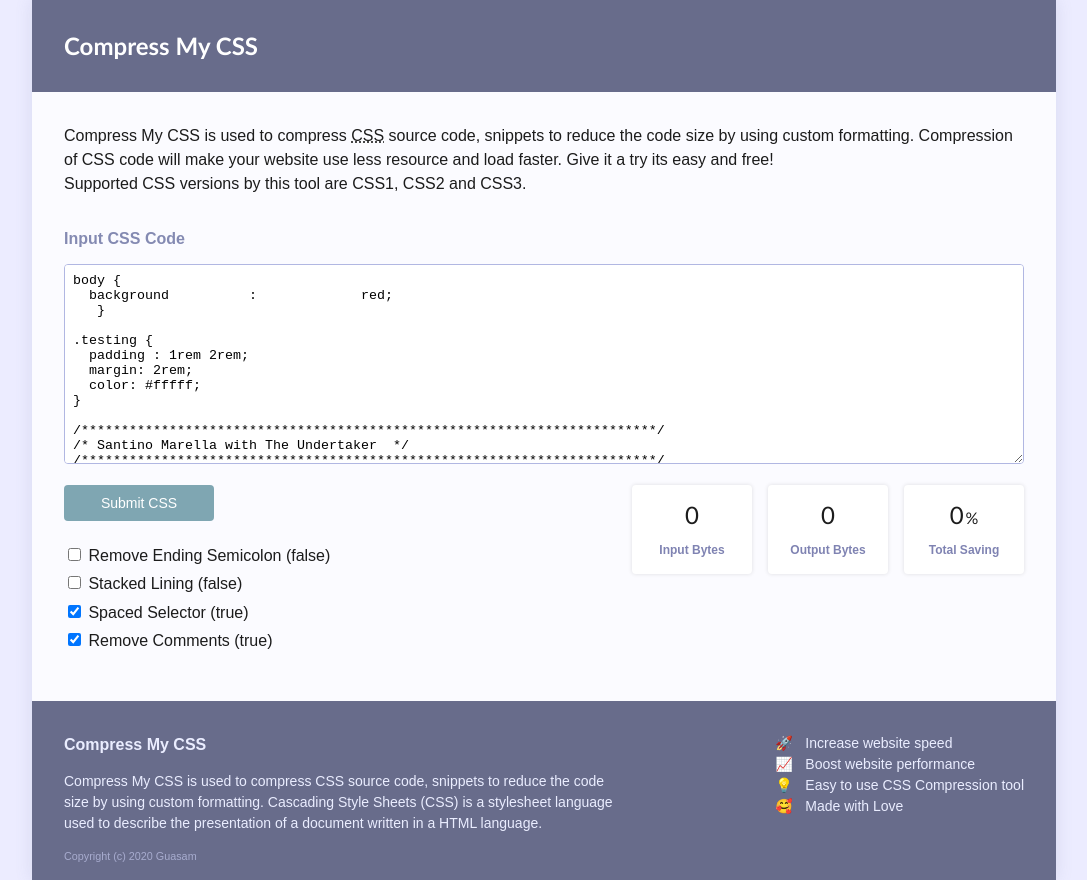
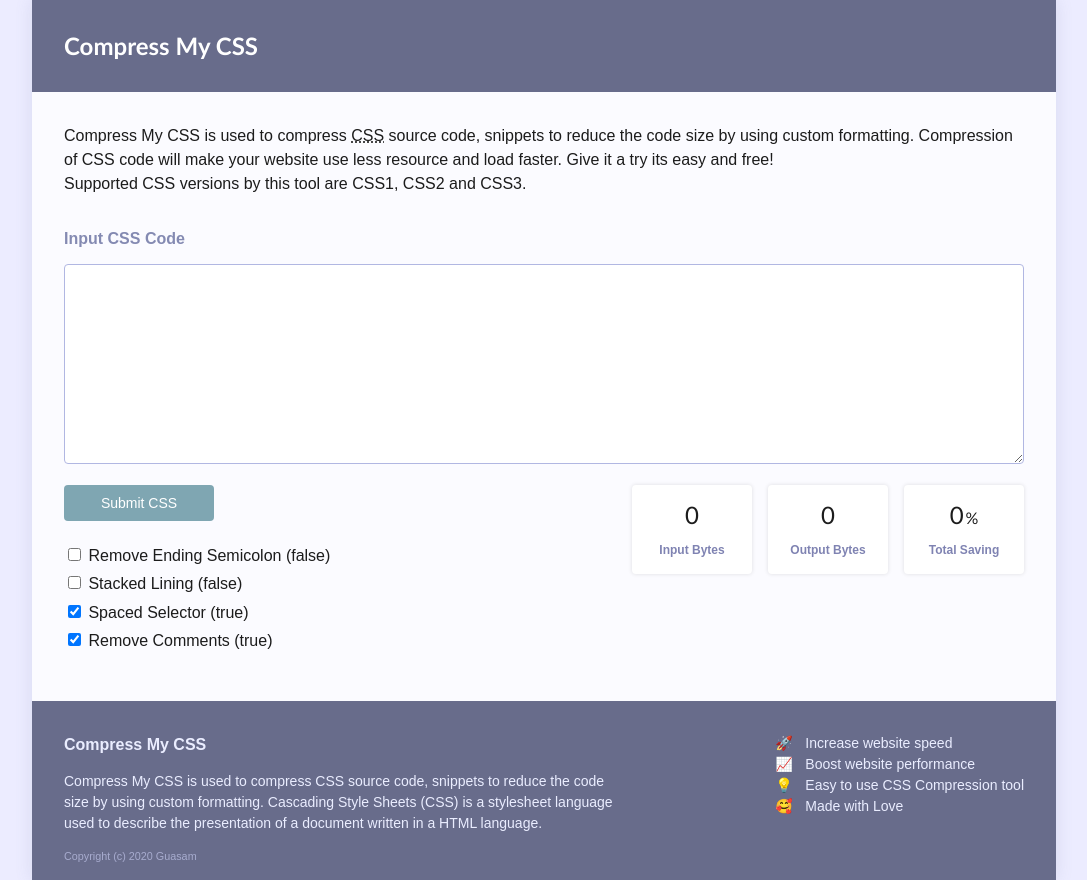
Before and after one commit to guasam/compress-my-css, a Vue app: page / in a window 1280 px wide. Shown: the whole page, without its empty margins (96-1183 px from the left). Built offline with nearby package versions, Linux system fonts and the light colour scheme.

Commit message:
remove sample usage

```diff
--- a/src/App.vue
+++ b/src/App.vue
@@ -58,7 +58,7 @@
 </template>
 
 <script>
-import { sampleInputCss } from "./utils/samples";
+//import { sampleInputCss } from "./utils/samples";
 
 export default {
   name: "App",
@@ -75,7 +75,8 @@ export default {
       inputBytes: 0,
       outputBytes: 0,
       savings: 0,
-      inputCss: sampleInputCss.trim(),
+      // inputCss: sampleInputCss.trim(),
+      inputCss: "",
       outputCss: "",
       submitted: false,
     };
```
